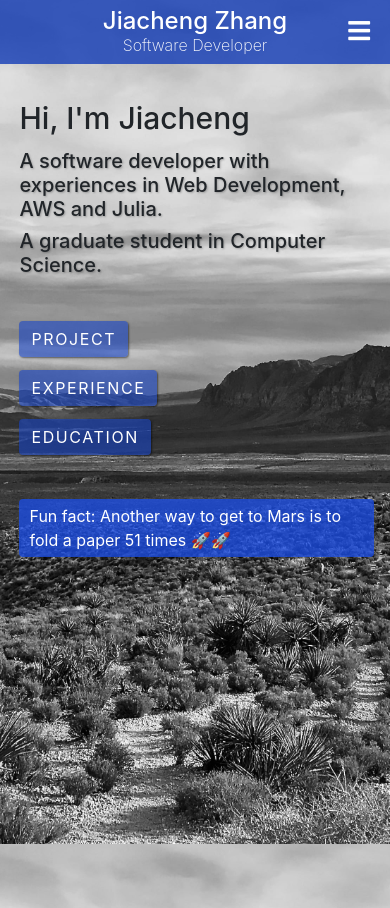
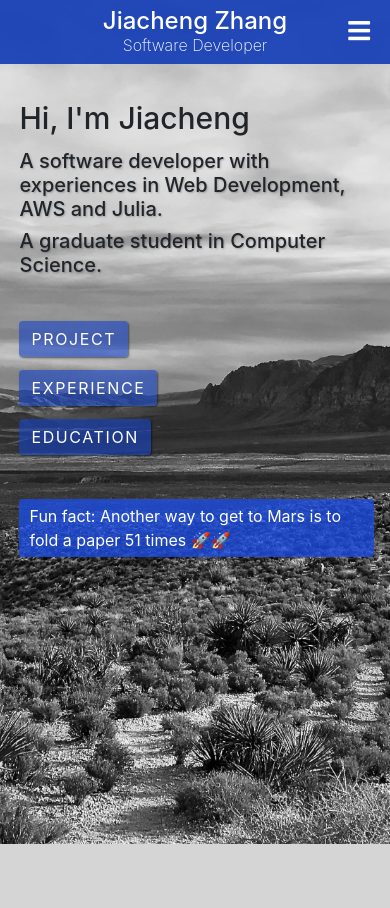
Before and after one commit to jiachengzhang1/portfolio-web, a Django app: page / in a window 390 px wide. After the commit the page ends 844 px from the top, so only its background shows below. Run offline with Django 3.2, Linux system fonts and the light colour scheme; data that the repository does not hold is empty; style sheets or scripts are compiled from the project's sources; some libraries are stand-ins or nearby versions.

Commit message:
enhance styles and header

```diff
--- a/portfolio_web/static/js/sidebar.js
+++ b/portfolio_web/static/js/sidebar.js
@@ -1,12 +1,47 @@
-// handle navigation bar burger on click event
+// Common used DOM elements
+const dropdown = document.getElementById("sidebar-dropdown");
+const sidebarBars = document.getElementById("sidebar-bg");
+const sidebarBarsIcon = document.getElementById("sidebar-bg-icon");
+const header = document.getElementById("header");
+
+// Handle navigation bar burger on click event
 function handleOnClick() {
-    const dropdown = document.getElementById("sidebar-dropdown");
-    const sidebarBarsIcon = document.getElementById("sidebar-bg-icon");
     if (dropdown.classList.contains("show")) {
-        dropdown.classList.remove("show")
-        sidebarBarsIcon.className = "fas fa-bars"
+        dropdown.classList.remove("show");
+        sidebarBarsIcon.className = "fas fa-bars";
     } else {
         dropdown.classList.add("show");
-        sidebarBarsIcon.className = "fa-lg far fa-times"
+        sidebarBarsIcon.className = "fa-lg far fa-times";
     }
 }
+
+// Hide header when scroll down.
+// Show header when scroll up.
+let lastScrollTop = window.pageYOffset || document.documentElement.scrollTop;
+window.addEventListener("scroll", function(){
+    const st = window.pageYOffset || document.documentElement.scrollTop;
+
+    if (st != lastScrollTop && dropdown.classList.contains("show")) {
+        dropdown.classList.remove("show");
+        sidebarBarsIcon.className = "fas fa-bars";
+    }
+    if (st > lastScrollTop + 50) {
+        header.classList.add("header-hidden");
+        lastScrollTop = st <= 0 ? 0 : st;
+    }
+    else if (st < lastScrollTop - 10) {
+        header.classList.remove("header-hidden")
+        lastScrollTop = st <= 0 ? 0 : st;
+    }
+}, false);
+
+// Close the dropdown when click outside of it.
+document.addEventListener('click', function(event) {
+    const target = event.target;
+    const isClickInside = dropdown.contains(target);
+
+    if (dropdown.classList.contains("show") && target != sidebarBarsIcon && !isClickInside) {
+        dropdown.classList.remove("show");
+        sidebarBarsIcon.className = "fas fa-bars";
+    }
+}, false);
--- a/portfolio_web/static/scss/_navigation.scss
+++ b/portfolio_web/static/scss/_navigation.scss
@@ -70,8 +70,12 @@
 
 header {
     display: none;
+    z-index: 100;
     @media (max-width: 1000px) {
+        position: fixed;
         display: block;
+        width: 100vw;
+        top: 0;
         .sidebar-top {
             background-color: $sidebar-color;
             height: $sidebar-top-height;
--- a/portfolio_web/static/scss/_variables.scss
+++ b/portfolio_web/static/scss/_variables.scss
@@ -1,7 +1,7 @@
 // Colors
 $text-color: rgb(255, 255, 255);
 $main-page-color: #faf8f5;
-$sidebar-color: #163eb8ce;
+$sidebar-color: #163fb8ec;
 $date-tag-color: #fada5e;
 $technology-tag-color: #26b410;
 $link-text-color: rgba(255, 255, 255, 0.6);
--- a/portfolio_web/static/scss/main.scss
+++ b/portfolio_web/static/scss/main.scss
@@ -22,17 +22,18 @@ body {
         min-height: 100vh;
         min-width: 100vw - $sidebar-width;
         overflow-y: auto;
-        z-index: -100;
 
         @media (max-width: 1300px) {
             left: $sidebar-width;
+            // top: $sidebar-top-height;
         }
 
         @media (max-width: 1000px) {
+            // padding-top: $sidebar-top-height;
             position: relative;
             left: 0px;
             width: 96vw;
-            padding: 20px 4vw 20px 4vw;
+            padding: 20px+$sidebar-top-height 4vw 20px 4vw;
             overflow-y: initial;
             min-width: 100vw;
         }
--- a/portfolio_web/templates/portfolio_web/components/header.html
+++ b/portfolio_web/templates/portfolio_web/components/header.html
@@ -1,4 +1,4 @@
-<header>
+<header id="header">
     <div class="sidebar-top">
         <div class="sidebar-bg" onclick="handleOnClick();" id="sidebar-bg">
             <i id="sidebar-bg-icon" class="fas fa-bars"></i>
```
Also changed, not shown: other parts of portfolio_web/static/scss/_navigation.scss (+4 -0 lines).
